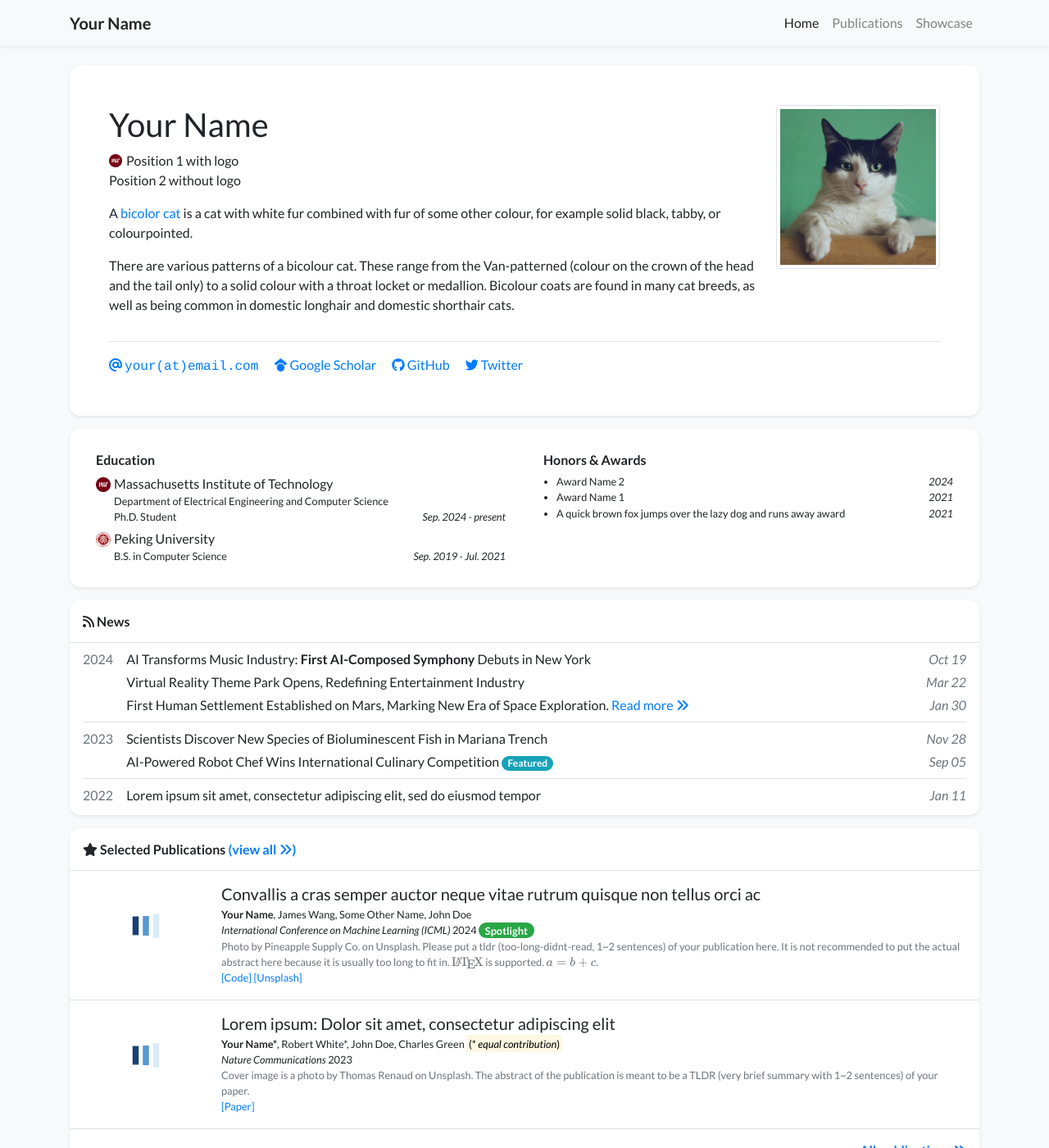
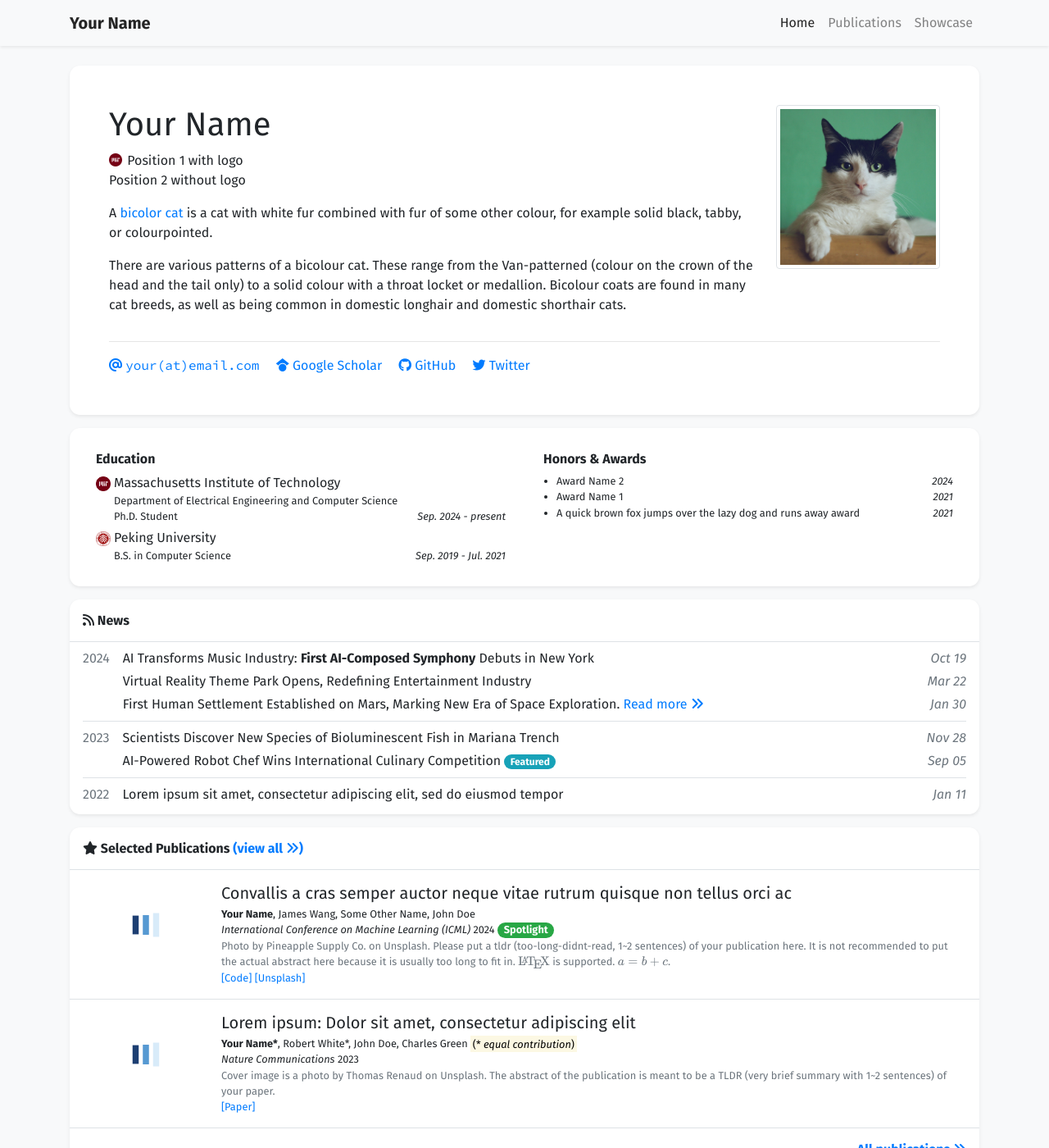
Before and after one commit to luost26/academic-homepage, a Jekyll site: the page built from index.html, in a window 1280 px wide and 1400 px high. Shown: the whole window at 82% size. Built offline with Jekyll 4.4.1, drawn with Linux system fonts in a browser that asks for light colours; nearby versions of some CDN libraries; a style sheet for code colours, icons or effects is not loaded.

Commit message:
Switch site fonts to Fira Sans and Source Code Pro

```diff
--- a/_layouts/default.html
+++ b/_layouts/default.html
@@ -12,7 +12,8 @@
     <link rel="stylesheet" href="https://cdnjs.cloudflare.com/ajax/libs/academicons/1.9.1/css/academicons.min.css" integrity="sha512-b1ASx0WHgVFL5ZQhTgiPWX+68KjS38Jk87jg7pe+qC7q9YkEtFq0z7xCglv7qGIs/68d3mAp+StfC8WKC5SSAg==" crossorigin="anonymous" />
     <link rel="preconnect" href="https://fonts.googleapis.com">
     <link rel="preconnect" href="https://fonts.gstatic.com" crossorigin>
-    <link href="https://fonts.googleapis.com/css2?family=Lato:ital,wght@0,300;0,400;0,700;0,900;1,300;1,400;1,700;1,900&family=Raleway:ital,wght@0,300;0,400;0,500;1,300;1,400;1,500&display=swap" rel="stylesheet">
+    <!-- <link href="https://fonts.googleapis.com/css2?family=Lato:ital,wght@0,300;0,400;0,700;0,900;1,300;1,400;1,700;1,900&family=Raleway:ital,wght@0,300;0,400;0,500;1,300;1,400;1,500&display=swap" rel="stylesheet"> -->
+    <link href="https://fonts.googleapis.com/css2?family=Fira+Sans:ital,wght@0,100;0,200;0,300;0,400;0,500;0,600;0,700;0,800;0,900;1,100;1,200;1,300;1,400;1,500;1,600;1,700;1,800;1,900&family=Source+Code+Pro:ital,wght@0,200..900;1,200..900&display=swap" rel="stylesheet">
     <link rel="stylesheet" href="https://cdn.jsdelivr.net/npm/katex@0.16.11/dist/katex.min.css" integrity="sha384-nB0miv6/jRmo5UMMR1wu3Gz6NLsoTkbqJghGIsx//Rlm+ZU03BU6SQNC66uf4l5+" crossorigin="anonymous">
     <link rel="stylesheet" href="{{ '/assets/css/global.css' | relative_url }}">
 </head>
--- a/assets/css/global.css
+++ b/assets/css/global.css
@@ -1,6 +1,6 @@
 @charset "utf-8";
 body {
-    font-family: "Lato", sans-serif;
+    font-family: "Fira Sans", sans-serif;
     font-weight: 400;
     padding-top: 5.0rem;
 }
@@ -87,5 +87,5 @@ div.lazy {
 }
 
 .email-text {
-    font-family: Courier, monospace;
+    font-family: Source Code Pro, monospace;
 }
```
